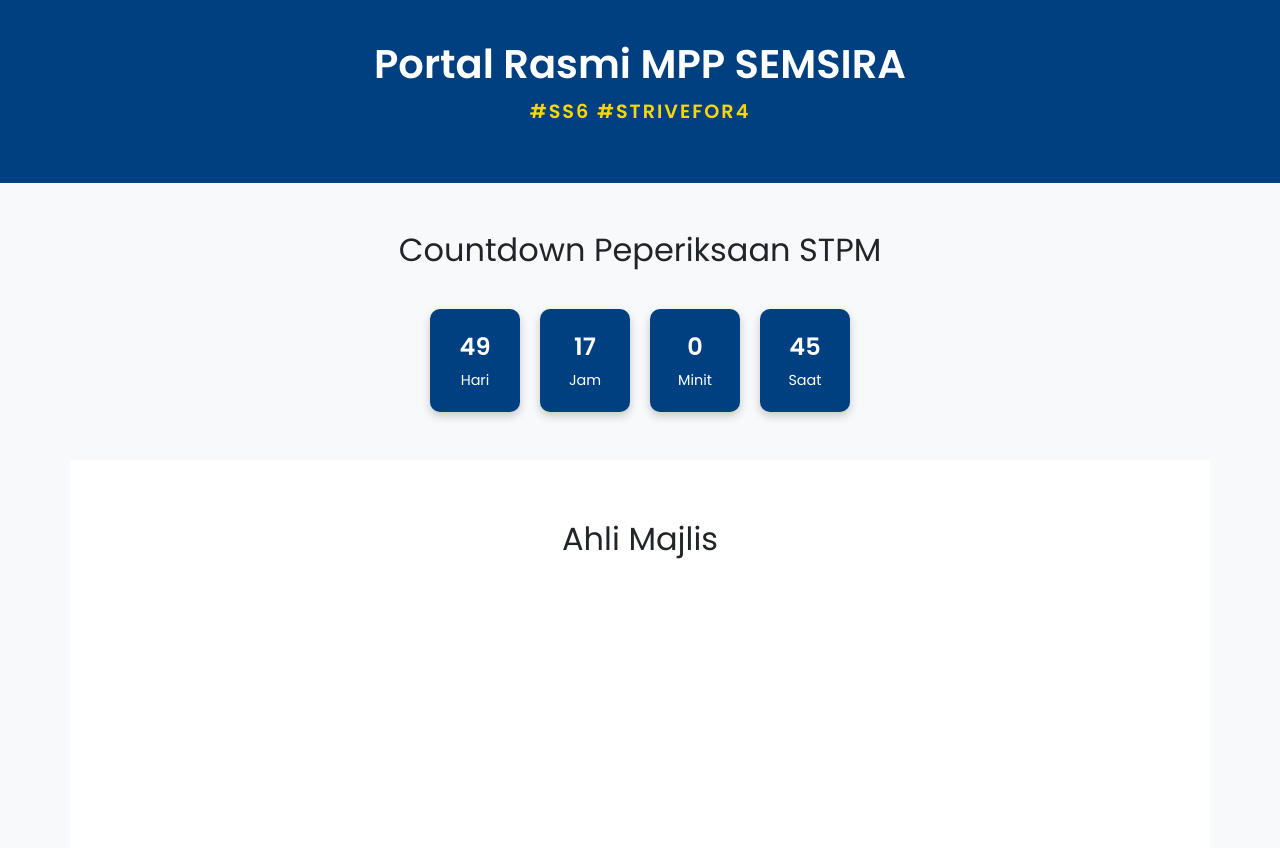
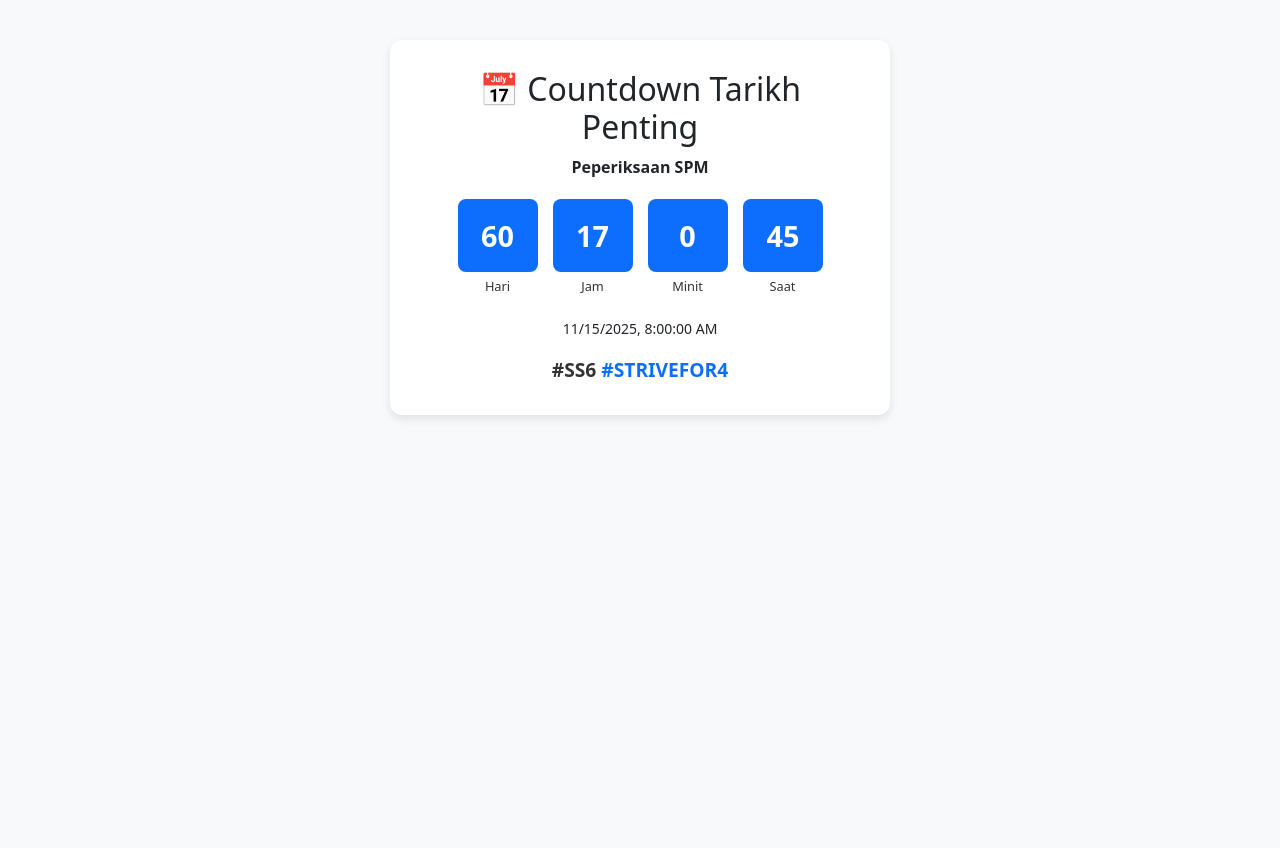
Before and after one commit to adam007-bit/PORTAL-RASMI-MPP-SS6, a plain HTML site: page index.html in a window 1280 px wide. After the commit the page ends 800 px from the top, so only its background shows below. Drawn offline with nearby package versions, Linux system fonts and the light colour scheme.

Commit message:
Update index.html

```diff
--- a/index.html
+++ b/index.html
@@ -3,96 +3,131 @@
 <head>
   <meta charset="UTF-8">
   <meta name="viewport" content="width=device-width, initial-scale=1">
-  <title>Portal Rasmi MPP SEMSIRA</title>
+  <title>Countdown Tarikh Penting</title>
   <link href="https://cdn.jsdelivr.net/npm/bootstrap@5.3.3/dist/css/bootstrap.min.css" rel="stylesheet">
-  <link href="https://fonts.googleapis.com/css2?family=Poppins:wght@400;600&family=Playfair+Display:wght@600&display=swap" rel="stylesheet">
   <style>
-    body { font-family: 'Poppins', sans-serif; background:#f8f9fa; }
-    header { background:#004080; color:white; padding:40px 20px; text-align:center; }
-    header h1 { font-weight:700; font-size:2.5rem; }
-    header p.tagline {
-      font-size:1.2rem;
-      font-weight:600;
-      margin-top:10px;
-      color:#ffd700;
-      letter-spacing:2px;
-      text-transform:uppercase;
+    body { background:#f8f9fa; }
+    .countdown-box {
+      max-width: 500px;
+      margin: 40px auto;
+      padding: 30px;
+      border-radius: 12px;
+      background: white;
+      box-shadow: 0 4px 10px rgba(0,0,0,0.1);
+      text-align: center;
     }
-    .mpp-section { padding:60px 20px; background:white; }
-    .mpp-member { border:none; border-radius:15px; box-shadow:0 4px 10px rgba(0,0,0,0.1); transition:transform 0.3s; opacity:0; text-align:center; }
-    .mpp-member img { border-radius:50%; width:120px; height:120px; object-fit:cover; margin-bottom:15px; }
-    .countdown { display:flex; justify-content:center; gap:20px; margin-top:40px; }
-    .count-box {
-      background:#004080; color:white; padding:20px; border-radius:10px;
-      text-align:center; min-width:90px; font-size:1.5rem; font-weight:700;
-      box-shadow:0 4px 10px rgba(0,0,0,0.2);
+    .timer-container {
+      display: flex;
+      justify-content: center;
+      gap: 15px;
+      margin: 20px 0;
     }
-    .count-box span { display:block; font-size:0.9rem; font-weight:400; margin-top:5px; }
+    .flip-box {
+      background: #0d6efd;
+      color: #fff;
+      font-size: 1.8rem;
+      font-weight: bold;
+      padding: 15px 10px;
+      border-radius: 8px;
+      width: 80px;
+      text-align: center;
+      position: relative;
+      overflow: hidden;
+    }
+    .flip-box span {
+      display: block;
+      animation: flip 1s ease-in-out;
+    }
+    @keyframes flip {
+      0% { transform: rotateX(0deg); }
+      50% { transform: rotateX(90deg); }
+      100% { transform: rotateX(0deg); }
+    }
+    .label {
+      font-size: 0.8rem;
+      margin-top: 5px;
+      color: #333;
+    }
+    .slogan {
+      margin-top: 15px;
+      font-weight: bold;
+      font-size: 1.2rem;
+      color: #333;
+    }
+    .slogan span {
+      color: #0d6efd;
+    }
   </style>
 </head>
 <body>
+<div class="container">
+  <div class="countdown-box">
+    <h2>📅 Countdown Tarikh Penting</h2>
+    <p id="eventName" class="fw-bold">Tarikh Peperiksaan SPM</p>
 
-  <header>
-    <h1>Portal Rasmi MPP SEMSIRA</h1>
-    <p class="tagline">#SS6 #STRIVEFOR4</p>
-  </header>
-
-  <!-- Seksyen Countdown -->
-  <section class="container text-center my-5">
-    <h2 class="mb-4">Countdown Peperiksaan STPM</h2>
-    <div class="countdown" id="countdown">
-      <div class="count-box"><div id="days">0</div><span>Hari</span></div>
-      <div class="count-box"><div id="hours">0</div><span>Jam</span></div>
-      <div class="count-box"><div id="minutes">0</div><span>Minit</span></div>
-      <div class="count-box"><div id="seconds">0</div><span>Saat</span></div>
-    </div>
-  </section>
-
-  <!-- Seksyen Ahli Majlis -->
-  <section class="mpp-section container">
-    <h2 class="text-center mb-5">Ahli Majlis</h2>
-    <div class="row g-4 justify-content-center">
-      <div class="col-md-3">
-        <div class="mpp-member p-3">
-          <img src="https://via.placeholder.com/120" alt="Ahli 1">
-          <h5>Ahli 1</h5>
-          <p>Kelas</p>
-        </div>
+    <div id="timer" class="timer-container">
+      <div>
+        <div class="flip-box"><span id="days">00</span></div>
+        <div class="label">Hari</div>
       </div>
-      <div class="col-md-3">
-        <div class="mpp-member p-3">
-          <img src="https://via.placeholder.com/120" alt="Ahli 2">
-          <h5>Ahli 2</h5>
-          <p>Kelas</p>
-        </div>
+      <div>
+        <div class="flip-box"><span id="hours">00</span></div>
+        <div class="label">Jam</div>
+      </div>
+      <div>
+        <div class="flip-box"><span id="minutes">00</span></div>
+        <div class="label">Minit</div>
+      </div>
+      <div>
+        <div class="flip-box"><span id="seconds">00</span></div>
+        <div class="label">Saat</div>
       </div>
     </div>
-  </section>
 
-  <script>
-    // Tarikh peperiksaan STPM (contoh: 4 Nov 2025)
-    var examDate = new Date("Nov 4, 2025 08:00:00").getTime();
+    <p><small id="targetDate"></small></p>
+    <div class="slogan">#SS6 <span>#STRIVEFOR4</span></div>
+  </div>
+</div>
 
-    var timer = setInterval(function() {
-      var now = new Date().getTime();
-      var distance = examDate - now;
+<script>
+  // 👉 Ubah tarikh & nama event kat sini
+  const eventName = "Peperiksaan SPM";
+  const eventDate = new Date("2025-11-15 08:00:00").getTime();
 
-      var days = Math.floor(distance / (1000 * 60 * 60 * 24));
-      var hours = Math.floor((distance % (1000 * 60 * 60 * 24)) / (1000 * 60 * 60));
-      var minutes = Math.floor((distance % (1000 * 60 * 60)) / (1000 * 60));
-      var seconds = Math.floor((distance % (1000 * 60)) / 1000);
+  document.getElementById("eventName").innerText = eventName;
+  document.getElementById("targetDate").innerText = new Date(eventDate).toLocaleString();
 
-      document.getElementById("days").innerHTML = days;
-      document.getElementById("hours").innerHTML = hours;
-      document.getElementById("minutes").innerHTML = minutes;
-      document.getElementById("seconds").innerHTML = seconds;
+  function updateCountdown() {
+    const now = new Date().getTime();
+    const distance = eventDate - now;
 
-      if (distance < 0) {
-        clearInterval(timer);
-        document.getElementById("countdown").innerHTML = "<h3>Peperiksaan STPM telah bermula!</h3>";
-      }
-    }, 1000);
-  </script>
+    if (distance < 0) {
+      document.getElementById("timer").innerHTML = "⏰ Event sudah bermula!";
+      return;
+    }
 
+    const days = Math.floor(distance / (1000 * 60 * 60 * 24));
+    const hours = Math.floor((distance % (1000 * 60 * 60 * 24)) / (1000 * 60 * 60));
+    const minutes = Math.floor((distance % (1000 * 60 * 60)) / (1000 * 60));
+    const seconds = Math.floor((distance % (1000 * 60)) / 1000);
+
+    setVal("days", days);
+    setVal("hours", hours);
+    setVal("minutes", minutes);
+    setVal("seconds", seconds);
+  }
+
+  function setVal(id, val) {
+    const el = document.getElementById(id);
+    if (el.innerText !== val.toString()) {
+      el.innerText = val;
+      el.style.animation = "none";
+      void el.offsetWidth; // reset animation
+      el.style.animation = null;
+    }
+  }
+
+  setInterval(updateCountdown, 1000);
+</script>
 </body>
 </html>
```
